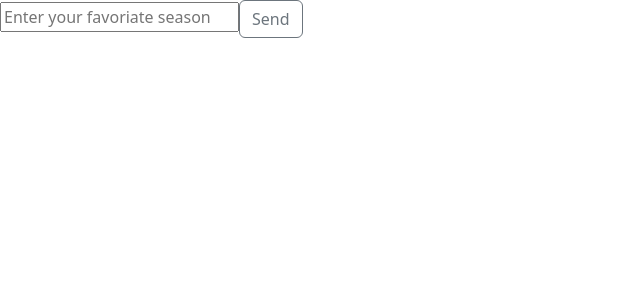
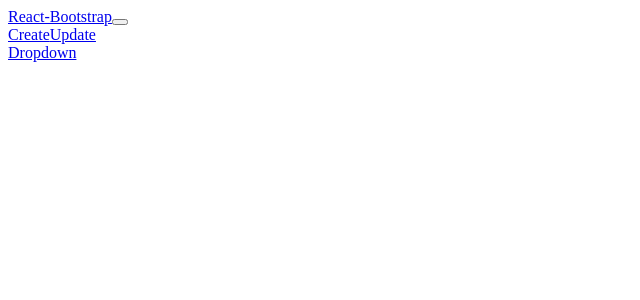
Before and after one commit to Manojkumar886/sample-frontend-TTPVGM-, a React (Create React App) app: page / in a window 1280 px wide. Shown: the top 300 px of the page, without its empty margins (0-640 px from the left). Built offline with nearby package versions, Linux system fonts and the light colour scheme.

Commit message:
Router is completed

```diff
--- a/package.json
+++ b/package.json
@@ -11,6 +11,7 @@
     "react": "^18.2.0",
     "react-bootstrap": "^2.7.0",
     "react-dom": "^18.2.0",
+    "react-router-dom": "^6.7.0",
     "react-scripts": "5.0.1",
     "web-vitals": "^2.1.4"
   },
--- a/src/App.js
+++ b/src/App.js
@@ -1,25 +1,19 @@
-import Basic3, { Basic1, Basic2 } from "./BasicComponents";
-import { SamplebootstrapExample } from "./BootstrapSample";
-import { Parameters } from "./ParameterizedComponents";
+import { BrowserRouter, Route, Routes } from "react-router-dom";
+import { Mainpage } from "./HomePage";
 import { TableForm } from "./TableCreation";
-import { TernaryOperator } from "./TernaryOperator";
-import { FirstHook } from "./UseStateSample";
-import { UseState2 } from "./useStateusingNumbers";
-
 
 function App() {
   return (
     <>
-    <TernaryOperator/>
-    {/* <UseState2/>
-    <FirstHook/> */}
-    {/* <Parameters where="./success.jpg" uyaram="200px" agalam="100px"/> */}
-    {/* <SamplebootstrapExample /> */}
-    {/* <TableForm/> */}
-    {/* <Basic2/>
-    <h1>Welcome to react js</h1>
-    <Basic1/>
-    <Basic3/> */}
+    <BrowserRouter>
+    <Mainpage/>
+    <Routes>
+      <Route path="update" exact element={<TableForm/>}/>
+      <Route path="create" exact element={<h2>Welcome to BrowserRouter Module</h2>} />
+    </Routes>
+    </BrowserRouter>
+
+
     </>
   );
 }
--- /dev/null
+++ b/src/HomePage.js
@@ -0,0 +1,33 @@
+import { Nav, Navbar, NavbarBrand, NavDropdown } from 'react-bootstrap';
+import NavbarCollapse from 'react-bootstrap/esm/NavbarCollapse';
+import NavbarToggle from 'react-bootstrap/esm/NavbarToggle';
+
+
+export const Mainpage=()=>
+{
+    return(
+        <>
+        <Navbar bg="light" expand="lg">
+        <NavbarBrand href="#home">React-Bootstrap</NavbarBrand>
+        <NavbarToggle aria-controls="basic-navbar-nav" />
+        <NavbarCollapse id="basic-navbar-nav">
+          <Nav className="me-auto">
+            <Nav.Link href="/create">Create</Nav.Link>
+            <Nav.Link href="/update">Update</Nav.Link>
+            <NavDropdown title="Dropdown" id="basic-nav-dropdown">
+              <NavDropdown.Item href="#action/3.1">Action</NavDropdown.Item>
+              <NavDropdown.Item href="#action/3.2">
+                Another action
+              </NavDropdown.Item>
+              <NavDropdown.Item href="#action/3.3">Something</NavDropdown.Item>
+              <NavDropdown.Divider />
+              <NavDropdown.Item href="#action/3.4">
+                Separated link
+              </NavDropdown.Item>
+            </NavDropdown>
+          </Nav>
+        </NavbarCollapse>
+    </Navbar>
+        </>
+    )
+}
```
Also changed, not shown: 1 other file (tests, documents, lock files or other folders).
